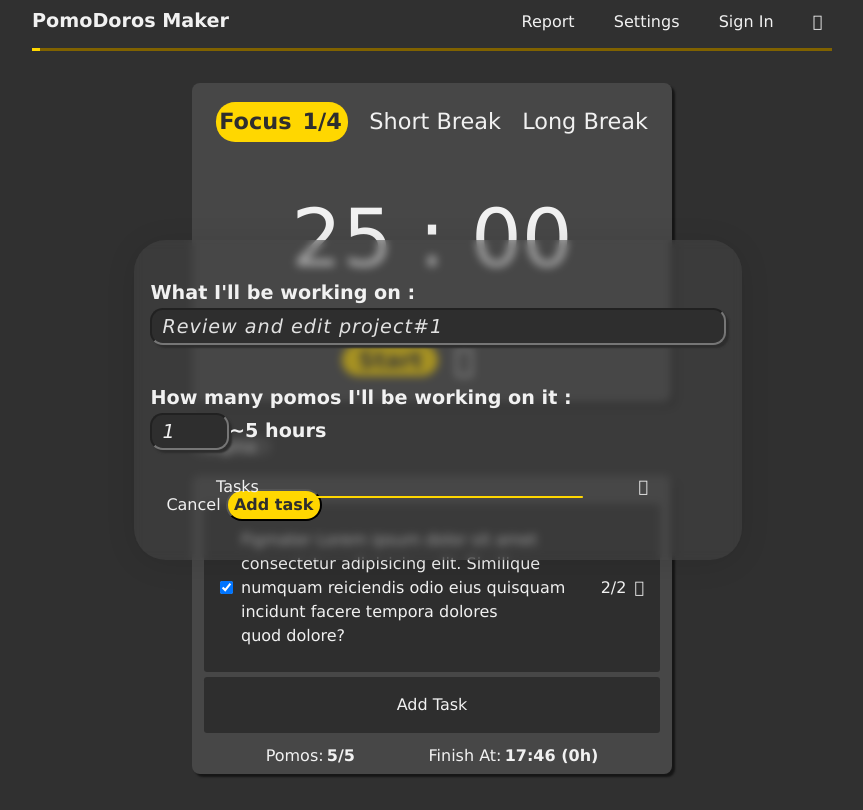
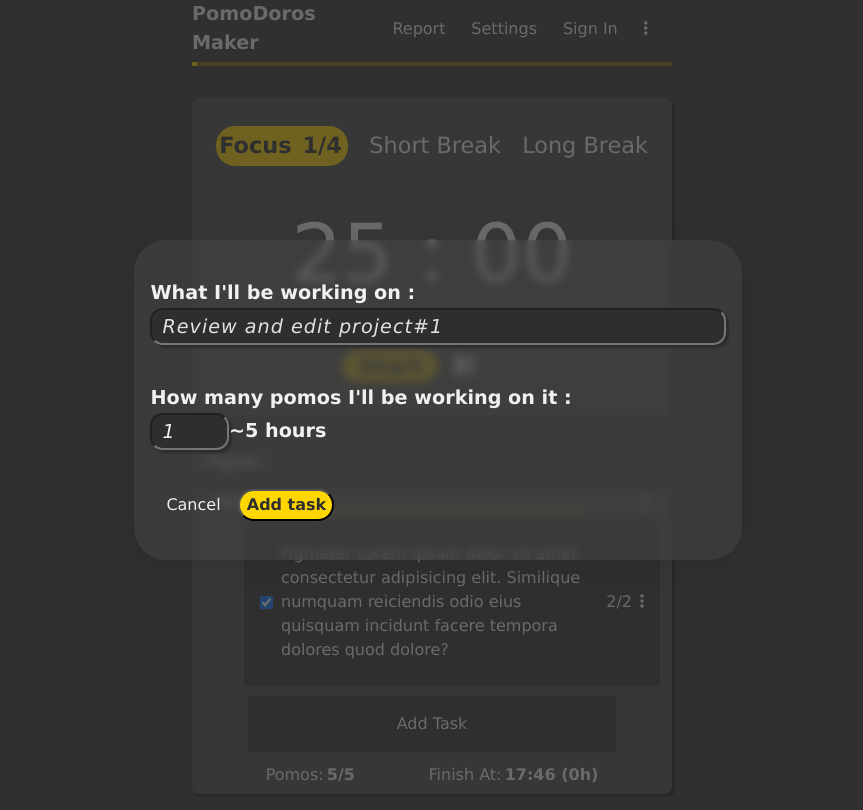
Before and after one commit to jdevillet/POMODORO, a plain HTML site: page index.html in a window 1280 px wide. Both pictures are taken after a click on the element "Add Task". Shown: the whole page, without its empty margins (208-1071 px from the left). Drawn offline with Linux system fonts and the light colour scheme.

Commit message:
todolist js add task open popup

```diff
--- a/index.html
+++ b/index.html
@@ -12,6 +12,7 @@
 </head>
 
 <body>
+<section class="content">
 
   <nav>
     <h2>PomoDoros Maker</h2>
@@ -59,31 +60,6 @@
     <span id="currentTask">Figma</span>
 
 
-    <div class="popup">
-
-      <form class="new_task_maker" action="">
-        <div class="task-name form-settings">
-          <label for="item">What I'll be working on :</label>
-          <input type="text" id="item" placeholder="Review and edit project#1" autocomplete="off" minlength="2">
-        </div>
-
-        <div class="task-duration form-settings">
-          <label for="HowLong">How many pomos I'll be working on it :</label>
-          <!-- todo erase exemples HERE -->
-           <div class="task-duration-container">
-             <input type="number" id="HowLong" value="1" max="99" min="0"><span id="pHours"> ~5 hours</span>
-          </div>
-        </div>
-        <!-- <div class="addon">
-          <button id="add-note">Add note</button>
-        </div> -->
-        <div class="add-task-btn">
-
-          <button id="cancelBtn">Cancel</button>
-          <input type="submit" value="Add task">
-        </div>
-      </form>
-    </div>
 
 
     <div class="task_manager">
@@ -93,19 +69,19 @@
         <button><i class="fa-sharp fa-solid fa-ellipsis-vertical"></i></button>
       </div>
 
-      <div class="tasks_list">
+      <ul id="list" class="tasks_list">
         <!--  -->
-        <div class="task">
+        <li class="task">
           <input type="checkbox" id="checkTask" checked>
           <span class="task_Name">Figmater Lorem ipsum dolor sit amet consectetur adipisicing elit. Similique numquam
             reiciendis odio eius quisquam incidunt facere tempora dolores quod dolore?</span>
           <span class="How_Many_Pomo">2/2</span>
           <button class="options"><i class="fa-sharp fa-solid fa-ellipsis-vertical"></i></button>
-        </div>
+        </li>
         <!--  -->
-        <div class="add_task task">
-          <p>Add Task</p>
-        </div>
+      </ul>
+      <div class="add_task task">
+        <p>Add Task</p>
       </div>
 
       <div class="pomos_sched">
@@ -120,7 +96,33 @@
       </div>
     </div>
   </section>
+</section>
 
+  <div class="popup hidden">
+
+    <form class="new_task_maker" action="">
+      <div class="task-name form-settings">
+        <label for="item">What I'll be working on :</label>
+        <input type="text" id="item" placeholder="Review and edit project#1" autocomplete="off" minlength="2">
+      </div>
+
+      <div class="task-duration form-settings">
+        <label for="HowLong">How many pomos I'll be working on it :</label>
+        <!-- todo erase exemples HERE -->
+         <div class="task-duration-container">
+           <input type="number" id="HowLong" value="1" max="99" min="0"><span id="pHours"> ~5 hours</span>
+        </div>
+      </div>
+      <!-- <div class="addon">
+        <button id="add-note">Add note</button>
+      </div> -->
+      <div class="add-task-btn">
+
+        <button id="cancelBtn">Cancel</button>
+        <input type="submit" value="Add task">
+      </div>
+    </form>
+  </div>
 
 
   <script src="/index.js"></script>
--- a/index.js
+++ b/index.js
@@ -1,3 +1,4 @@
+// Timer
 let totalSeconds;
 let interval;
 let isPaused = true;
@@ -12,6 +13,11 @@ let buttons = document.querySelectorAll(".time_selector_btn");
 let start = document.getElementById("start");
 let skip = document.getElementById("skip");
 let pomodoroCount = 1;
+//  todolist
+let addTaskBtn = document.querySelector(".add_task");
+let content = document.querySelector(".content");
+let popup = document.querySelector(".popup");
+const form = document.querySelector(".new_task_maker");
 
 function startTimer(mode) {
   switch (mode) {
@@ -92,7 +98,6 @@ function countDown() {
 }
 
 function resumeTimer() {
-  //todo/?////////////////////////////////////////////////////////////////////////////////////////////////
   interval = setInterval(countDown, 1000);
   isPaused = false;
 }
@@ -151,3 +156,37 @@ longBreakButton.addEventListener("click", () => {
 });
 
 startTimer("pomodoroSet");
+
+//___________
+// ____________________TODOLIST___________________
+//___________
+addTaskBtn.addEventListener("click", () => {
+  content.classList.add("darken");
+  popup.classList.remove("hidden");
+});
+
+cancelBtn.addEventListener("click", () => {
+  content.classList.remove("darken");
+  popup.classList.add("hidden");
+});
+
+//storage part
+function storelist() {
+  window.localStorage.todolist = list.innerHTML;
+}
+
+function getTodos() {
+  if (window.localStorage.todoList) {
+    list.innerHTML = window.localStorage.todoList;
+  }
+}
+window.addEventListener("load", getTodos);
+
+// Add element
+form.addEventListener("submit", (e) => {
+  e.preventDefault();
+
+  list.innerHTML += `<li>${item.value}</li>`;
+  storelist();
+});
+// constructor pour tasks
--- a/index.scss
+++ b/index.scss
@@ -8,9 +8,10 @@
   color: rgb(241, 241, 241);
   margin: 0;
   scroll-behavior: smooth;
+}
+*:not(i) {
   font-family: Verdana, Geneva, Tahoma, sans-serif;
 }
-
 button {
   padding: 0;
   border: none;
@@ -74,6 +75,8 @@ body {
   flex-direction: column;
   align-items: center;
 
+  .content {
+    transition: 150ms linear;
     nav {
       max-width: 50rem;
       width: 100%;
@@ -87,11 +90,9 @@ body {
         margin-right: auto;
       }
       ul {
-      width: 40%;
-      // float: right;
+        width: 100%;
         display: flex;
-      justify-content: space-between;
-      padding: 0.5rem;
+        justify-content: space-evenly;
 
         li {
           cursor: pointer;
@@ -118,16 +119,16 @@ body {
       height: 0.2rem;
       background-color: rgb(255, 215, 0);
     }
-
     .pomo_Container {
       box-shadow: rgb(22, 22, 22) 3px 3px 2px;
       display: flex;
       flex-direction: column;
+      justify-content: space-evenly;
+      align-items: center;
       height: 20rem;
-    width: 60%;
+      width: 100%;
+      max-width: 30rem;
       margin: 2rem auto;
-    align-items: center;
-    justify-content: space-around;
       background: rgb(71, 71, 71);
       border-radius: 0.5rem;
 
@@ -245,14 +246,6 @@ body {
         .tasks_list {
           width: 95%;
 
-        .task {
-          background: rgb(46, 46, 46);
-          margin: 0.3rem 0;
-          padding: 1rem;
-          display: flex;
-          border-radius: 0.2rem;
-          align-items: center;
-        }
           .task_Name {
             margin: 0 auto;
             padding: 0.5rem;
@@ -266,8 +259,9 @@ body {
           }
         }
         .add_task {
+          cursor: pointer;
+          max-width: 23rem;
           justify-content: center;
-        cursor: pointer;
         }
         .pomos_sched {
           width: 100%;
@@ -287,9 +281,11 @@ body {
       }
     }
   }
+}
 
 .popup {
   position: fixed;
+  z-index: 999;
   top: 50%;
   left: 50%;
   transform: translate(-50%, -50%);
@@ -309,6 +305,7 @@ body {
     height: 100%;
     display: flex;
     justify-content: space-evenly;
+    flex-direction: column;
 
     .task-name {
       display: flex;
@@ -378,6 +375,7 @@ body {
 
       #cancelBtn {
         transition: 100ms ease;
+        margin-right: 0.8rem;
         &:hover {
           transform: skew(-20deg);
         }
@@ -404,7 +402,15 @@ body {
     }
   }
 }
-
+.task {
+  background: rgb(46, 46, 46);
+  margin: 0.3rem 0;
+  padding: 1rem;
+  display: flex;
+  border-radius: 0.2rem;
+  align-items: center;
+  width: 100%;
+}
 .bold {
   font-weight: 600;
 }
@@ -423,3 +429,10 @@ body {
   background: rgb(255, 215, 0);
   color: rgb(46, 46, 46);
 }
+
+.darken {
+  opacity: 0.3;
+}
+.hidden {
+  display: none;
+}
```
Also changed, not shown: index.css, 1 other file. Lines whose indentation alone changed are shown as unchanged.
